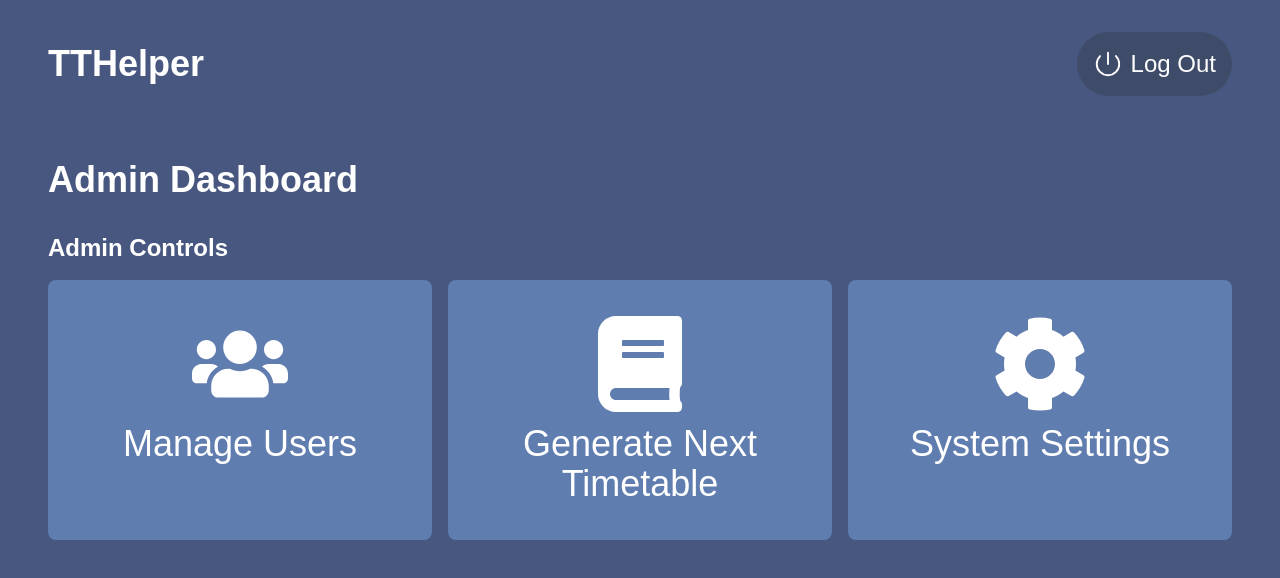
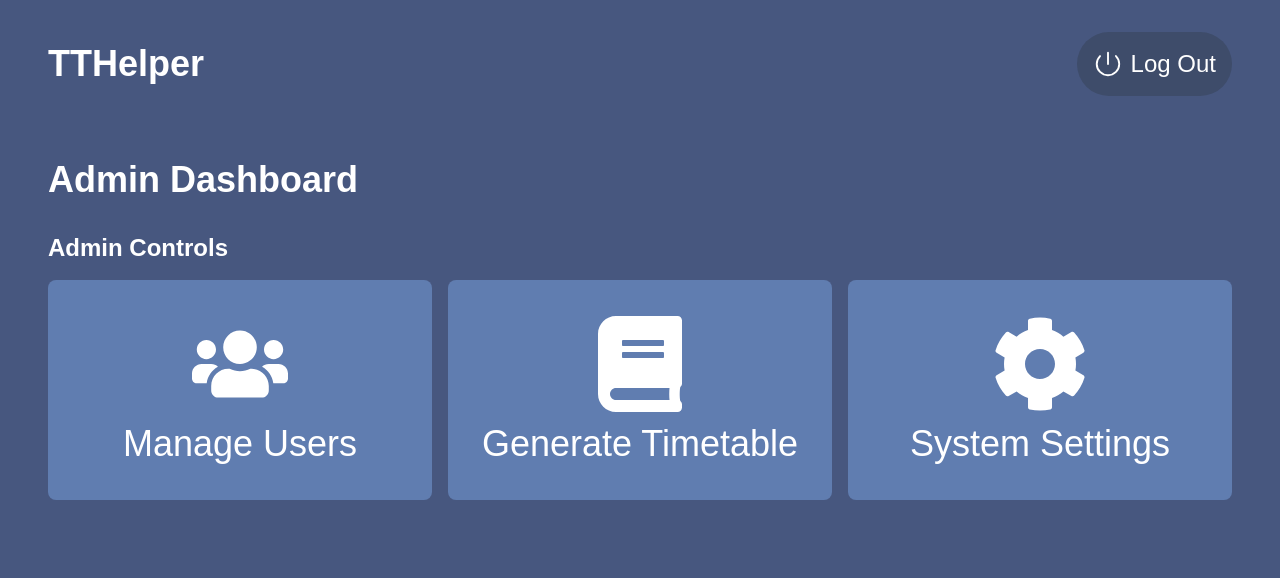
Before and after one commit to rrex971/TimetableOptimizer, a React (Vite) app in the folder client/: page /admin in a window 1280 px wide. Shown: the top 578 px of the page. Built offline with nearby package versions, Linux system fonts and the light colour scheme; sample sign-in values are in the browser's storage; a web font is replaced by a local one.

Commit message:
Generate stull

```diff
--- a/client/src/screens/Admin.jsx
+++ b/client/src/screens/Admin.jsx
@@ -1,8 +1,42 @@
-import React from "react";
+import { useState } from "react";
 import Navbar from "../components/Navbar";
 import { FaUsers, FaBook, FaCog } from "react-icons/fa";
 
 const Admin = () => {
+    const [isLoading, setIsLoading] = useState(false);
+    const [_message, setMessage] = useState("");
+
+    const handleGenerate = async () => {
+
+        setIsLoading(true);
+        setMessage("Generating timetable...");
+
+        const token = localStorage.getItem('accessToken');
+
+        try {
+            const response = await fetch('http://localhost:5000/admin/generate-timetable', {
+                method: 'POST',
+                headers: {
+                    'Authorization': `Bearer ${token}`,
+                    'Content-Type': 'application/json'
+                }
+            });
+
+            const data = await response.json();
+
+            if (response.ok) {
+                setMessage(data.msg || "Timetable generated successfully!");
+            } else {
+                setMessage(data.msg || "Error generating timetable.");
+            }
+        } catch (error) {
+            console.error("Generate timetable error:", error);
+            setMessage("Network error. Could not generate timetable.");
+        } finally {
+            setIsLoading(false);
+        }
+    };
+
     return (
         <div className="min-h-screen bg-bg-800">
             <Navbar role="admin"/>
@@ -15,9 +49,9 @@ const Admin = () => {
                             <FaUsers size={96} />
                             Manage Users
                         </button>
-                        <button className="bg-bg-600 hover:bg-bg-500 text-white text-4xl py-9 px-6 rounded-lg transition-colors flex flex-col items-center gap-3">
+                        <button onClick={handleGenerate} disabled={isLoading} className="bg-bg-600 hover:bg-bg-500 text-white text-4xl py-9 px-6 rounded-lg transition-colors flex flex-col items-center gap-3">
                             <FaBook size={96} />
-                            Generate Next Timetable
+                            {isLoading ? "Generating..." : "Generate Timetable"}
                         </button>
                         <button className="bg-bg-600 hover:bg-bg-500 text-white text-4xl py-9 px-6 rounded-lg transition-colors flex flex-col items-center gap-3">
                             <FaCog size={96} />
```
